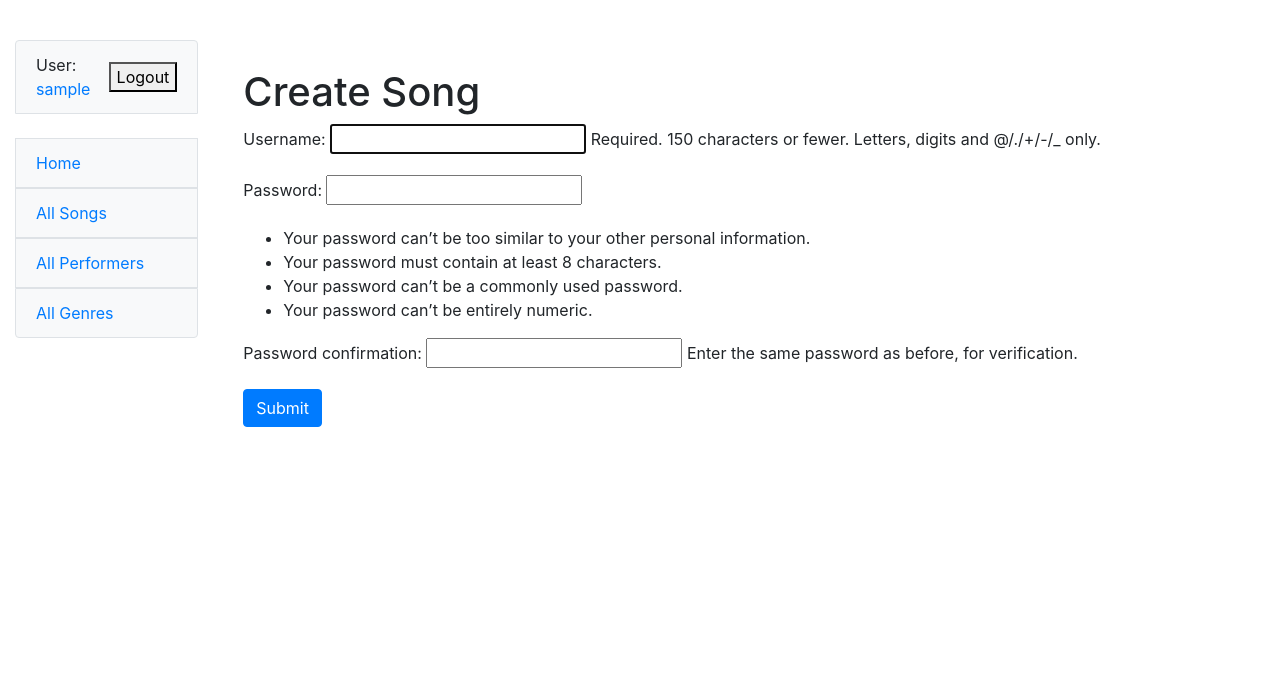
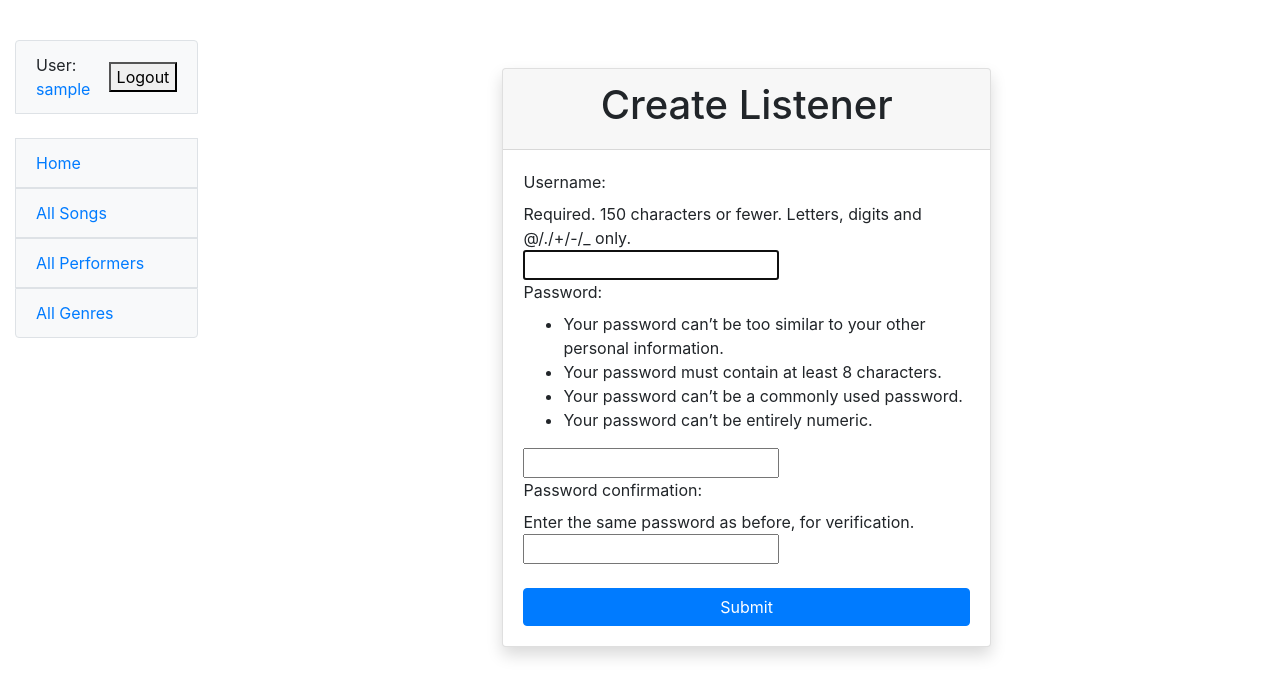
Before and after one commit to VyacheslavFomenko/music-library, a Django app: page /listener/create/ in a window 1280 px wide. Shown: the top 697 px of the page. Run offline with Django 5.2, Linux system fonts and the light colour scheme; the visitor is signed in with stand-in values (Sample User, id 1).

Commit message:
refactor: add new fields to create user and change appearance

```diff
--- a/templates/listener/listener_form.html
+++ b/templates/listener/listener_form.html
@@ -1,14 +1,25 @@
 {% extends "base.html" %}
 
 {% block content %}
-<div class="container my-5">
-    <h1>{{ object|yesno:"Update,Create" }} Song</h1>
-    <form action="" method="post" novalidate class="needs-validation">
-        {% csrf_token %}
-        <div class="mb-3">
-            {{ form.as_p }}
+    <div class="container my-5">
+        <div class="row justify-content-center">
+            <div class="col-lg-6">
+                <div class="card shadow">
+                    <div class="card-header text-center">
+                        <h1>{{ object|yesno:"Update,Create" }} Listener</h1>
+                    </div>
+                    <div class="card-body">
+                        <form action="" method="post" novalidate>
+                            {% csrf_token %}
+                            {{ form }}
+                            <br>
+                            <div class="d-grid">
+                                <input type="submit" value="Submit" class="btn btn-primary btn-block">
+                            </div>
+                        </form>
+                    </div>
+                </div>
+            </div>
         </div>
-        <button type="submit" class="btn btn-primary">Submit</button>
-    </form>
-</div>
+    </div>
 {% endblock %}
```
